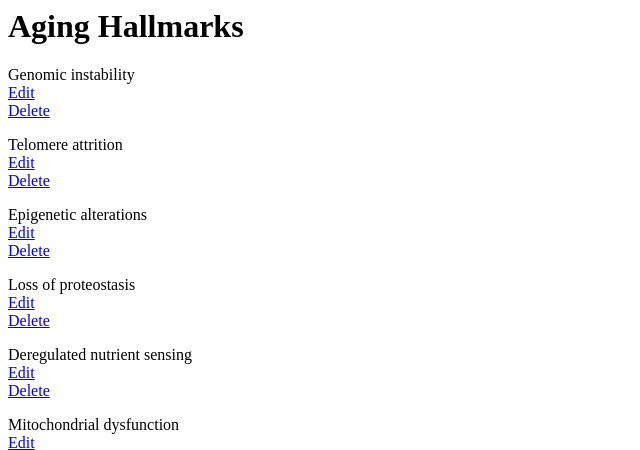
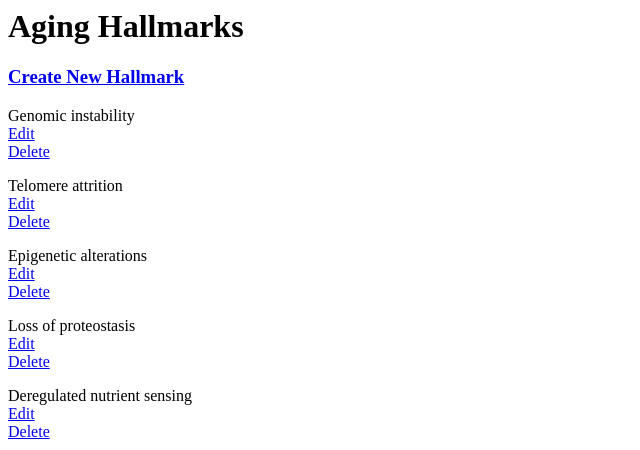
Before and after one commit to wolfman30/FSWD-Catalog-Project2, a Flask app: page / in a window 1280 px wide. Shown: the top 450 px of the page, without its empty margins (0-640 px from the left). Run offline with Flask 2, Linux system fonts and the light colour scheme; data comes from the database, SQL or seed files in the repository.

Commit message:
Added dead link 'Create new hallmark' to main html page

```diff
--- a/templates/agingHallmarks.html
+++ b/templates/agingHallmarks.html
@@ -2,6 +2,8 @@
 <body>
 
 <h1> Aging Hallmarks </h1>
+
+<h3><a href=#>Create New Hallmark</a></h3>
 
 {% for hallmark in aging_hallmarks %}
 
@@ -16,5 +18,6 @@
 
 {% endfor %}
 
+
 </body>
 </html>
```
